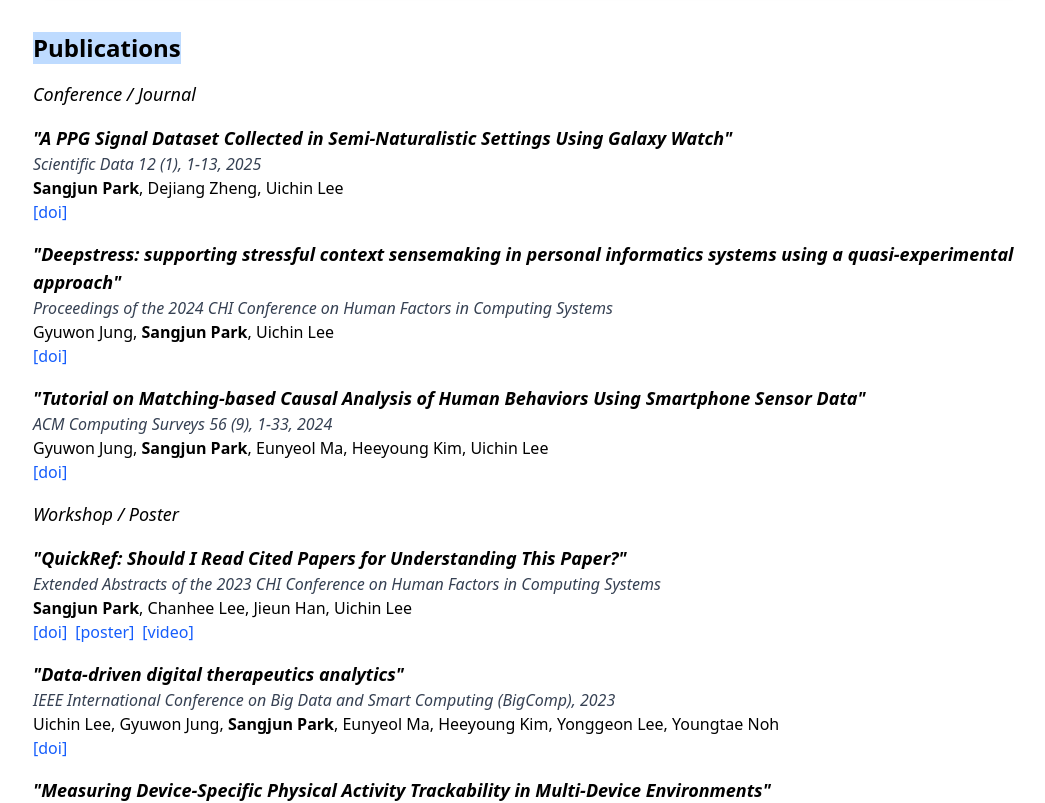
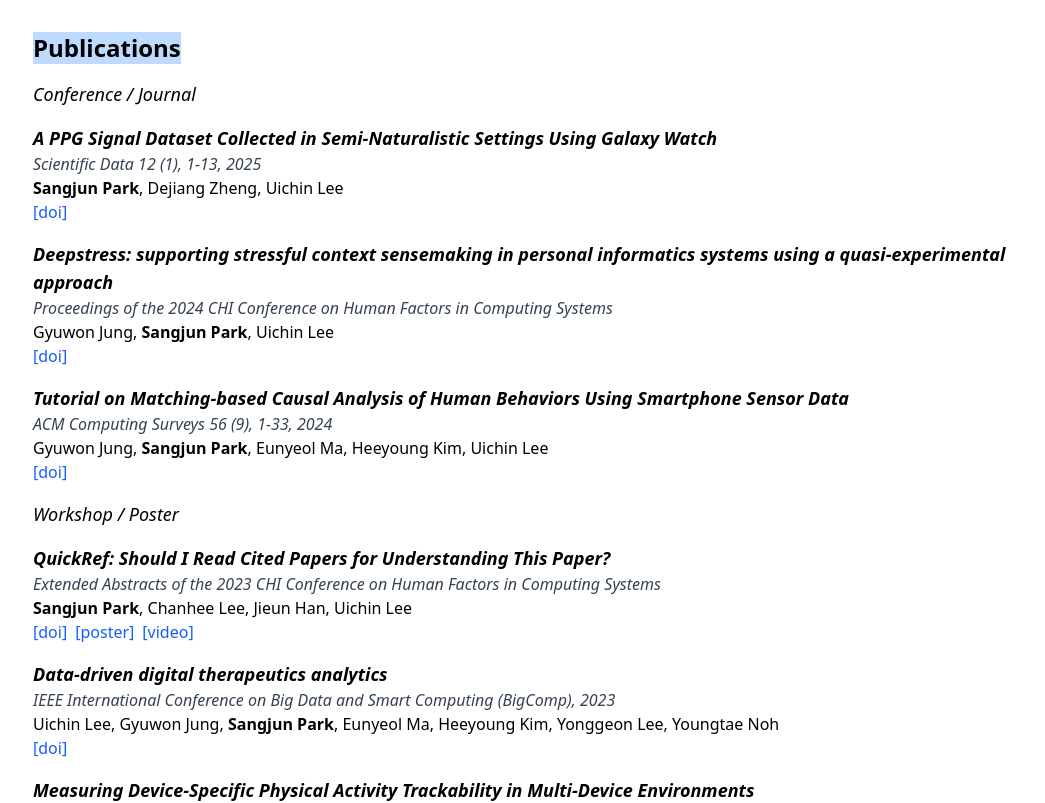
Before and after one commit to highjun/highjun.github.io, a Next.js app: page / in a window 1280 px wide. Shown: the part 1420-2223 px from the top of the page, without its empty margins (111-1156 px from the left). Built offline with nearby package versions, Linux system fonts and the light colour scheme.

Commit message:
Fix:Lint error fixed

```diff
--- a/src/app/page.tsx
+++ b/src/app/page.tsx
@@ -3,7 +3,6 @@
 import AboutMe from "@/components/AboutMe";
 import ProjectCard from "@/components/ProjectCard";
 import Publication from "@/components/Publication";
-import Publications from "@/content/publication.mdx";
 import { projects } from "@/data/projects";
 import { publications } from "@/data/publications";
 
--- a/src/components/Publication.tsx
+++ b/src/components/Publication.tsx
@@ -4,7 +4,7 @@ import { Publication as PublicationType } from '@/types/Publication';
 const Publication: React.FC<PublicationType> = ({ title, venue, authors, links }) => {
     return (
         <div className="publication">
-            <strong className="text-lg italic">"{title}"</strong>
+            <strong className="text-lg italic">{title}</strong>
             <br />
             <em className="text-gray-700">{venue}</em>
             <br />
```
